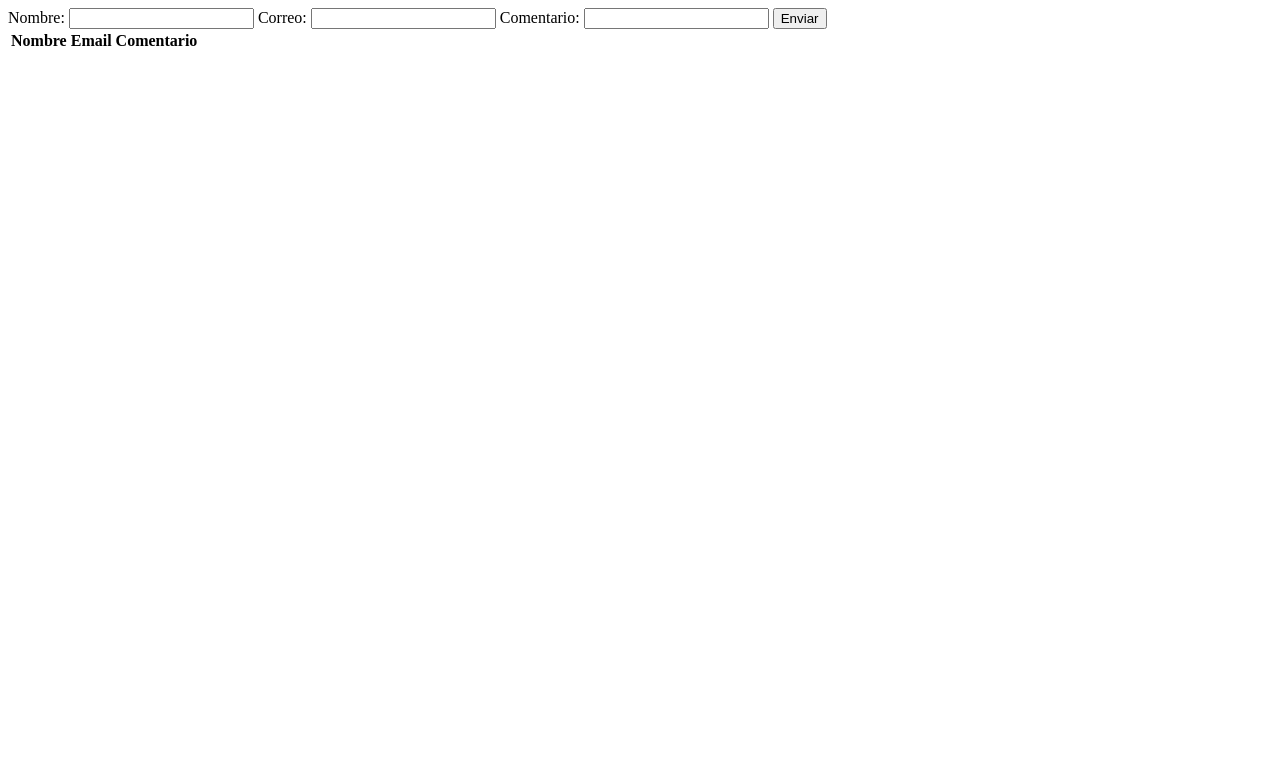
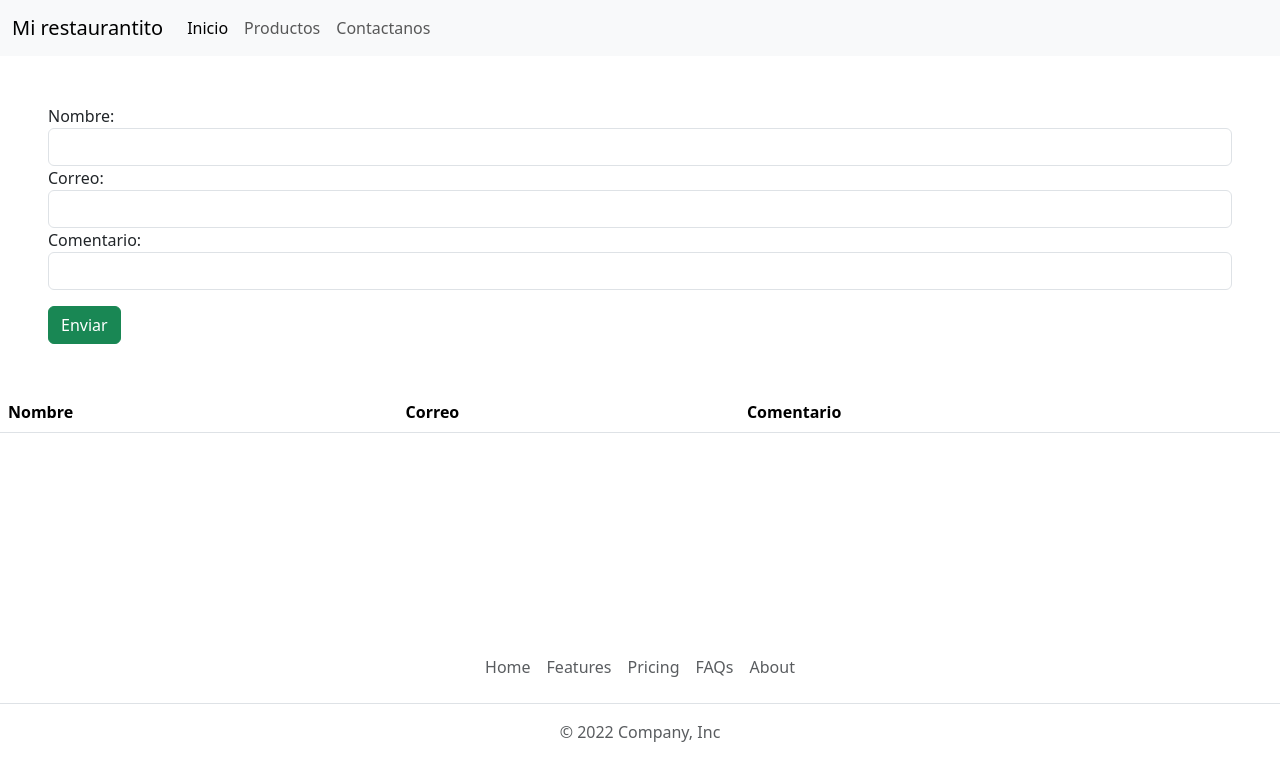
Before and after one commit to DanPM26/javascript-dom, a plain HTML site: page proyecto2/index.html in a window 1280 px wide. Drawn offline with nearby package versions, Linux system fonts and the light colour scheme.

Commit message:
se terminó el ejercicio

```diff
--- a/proyecto2/index.html
+++ b/proyecto2/index.html
@@ -4,40 +4,67 @@
     <meta charset="UTF-8">
     <meta http-equiv="X-UA-Compatible" content="IE=edge">
     <meta name="viewport" content="width=device-width, initial-scale=1.0">
-    <title>Document</title>
+    <title>Mi restaurant</title>
+    <link href="https://cdn.jsdelivr.net/npm/bootstrap@5.3.0-alpha1/dist/css/bootstrap.min.css" rel="stylesheet" integrity="sha384-GLhlTQ8iRABdZLl6O3oVMWSktQOp6b7In1Zl3/Jr59b6EGGoI1aFkw7cmDA6j6gD" crossorigin="anonymous">
 </head>
 <body>
+<!-- header y navbar -->
     <header>
+        <nav class="navbar navbar-expand-lg bg-body-tertiary">
+            <div class="container-fluid">
+              <a class="navbar-brand" href="#">Mi restaurantito</a>
+              <button class="navbar-toggler" type="button" data-bs-toggle="collapse" data-bs-target="#navbarNav" aria-controls="navbarNav" aria-expanded="false" aria-label="Toggle navigation">
+                <span class="navbar-toggler-icon"></span>
+              </button>
+              <div class="collapse navbar-collapse" id="navbarNav">
+                <ul class="navbar-nav">
+                  <li class="nav-item">
+                    <a class="nav-link active" aria-current="page" href="#">Inicio</a>
+                  </li>
+                  <li class="nav-item">
+                    <a class="nav-link" href="#">Productos</a>
+                  </li>
+                  <li class="nav-item">
+                    <a class="nav-link" href="#">Contactanos</a>
+                  </li>
+                </ul>
+              </div>
+            </div>
+          </nav>
+    </header>
+<!-- formulario -->
+     <form>
+       <div class="p-5">
+        <label for="nombretxt">Nombre: </label>
+        <input class="form-control" type="text" id="nombretxt">
+        <label for="correotxt">Correo:</label>
+        <input class="form-control" type="text" id="correotxt">
+        <label for="comentariotxt"> Comentario:</label>
+        <input class="form-control" type="text" id="comentariotxt">
 
-    </header>
+        <button id="boton"  class="btn mt-3 btn-success" onclick="guardar()">Enviar</button>
+       </div>
 
-     <form>
-        <label for="nombretxt">Nombre: </label>
-        <input type="text" id="nombretxt">
-        <label for="correotxt">Correo:</label>
-        <input type="text" id="correotxt">
-        <label for="comentariotxt"> Comentario:</label>
-        <input type="text" id="comentariotxt">
 
-        <button id="boton" onclick="guardar()">Enviar</button>
     </form>
 
-  <table>
-    <tr>
-        <th id="nombreedit">Nombre</th>
-        <th id="emailedit">Email</th>
-        <th id="comentarioedit">Comentario</th>
-    </tr>
-    <tr id="lista"></tr>
-    <tr id="editar"></tr>
-    </table>
+   <table class="table" id="lista"></table>
 
+ <!-- footer -->
+   <footer class="fixed-bottom py-3 my-4">
 
+    <ul class="nav justify-content-center border-bottom pb-3 mb-3">
+        <li class="nav-item"><a href="#" class="nav-link px-2 text-muted">Home</a></li>
+        <li class="nav-item"><a href="#" class="nav-link px-2 text-muted">Features</a></li>
+        <li class="nav-item"><a href="#" class="nav-link px-2 text-muted">Pricing</a></li>
+        <li class="nav-item"><a href="#" class="nav-link px-2 text-muted">FAQs</a></li>
+        <li class="nav-item"><a href="#" class="nav-link px-2 text-muted">About</a></li>
+      </ul>
+      <p class="text-center text-muted">© 2022 Company, Inc</p>
 
-    <footer>
-
-    </footer>
+   </footer>
 
     <script src="./index.js"></script>
+    <script src="https://cdn.jsdelivr.net/npm/bootstrap@5.3.0-alpha1/dist/js/bootstrap.bundle.min.js" integrity="sha384-w76AqPfDkMBDXo30jS1Sgez6pr3x5MlQ1ZAGC+nuZB+EYdgRZgiwxhTBTkF7CXvN" crossorigin="anonymous"></script>
 </body>
 </html>
--- a/proyecto2/index.js
+++ b/proyecto2/index.js
@@ -18,7 +18,8 @@ function guardar(){
 
     document.getElementById('nombretxt').value = ''
     document.getElementById('correotxt').value = ''
-    document.getElementById('comentariostxt').value = ''
+    document.getElementById('comentariotxt').value = ''
+
  render()
 }
 
@@ -26,15 +27,22 @@ function render(){
     console.log(localStorage.getItem('comentarios'))
     let lista = document.getElementById('lista')
     let datos = JSON.parse(localStorage.getItem('comentarios')) ? JSON.parse(localStorage.getItem('comentarios')) : []
-    lista.innerHTML = ''
+    lista.innerHTML = `
+    <thead>
+    <th>Nombre</th>
+    <th>Correo</th>
+    <th>Comentario</th>
+    <thead>
+
+    `
     datos.forEach((element,index) => {
         console.log(index)
         lista.innerHTML += `
         <td> ${element.nombre}</td>
         <td> ${element.correo} </td>
         <td> ${element.comentario} </td>
-        <button onclick="edit(${index})">Editar </button>
-        <button onclick="borrar(${index})">Borrar</button>
+        <td><button onclick="edit(${index})" class="btn btn-warning">Editar </button></td>
+        <td><button onclick="borrar(${index})" class="btn btn-danger">Borrar</button></td>
         `
     });
 
@@ -52,14 +60,23 @@ function render(){
  //Boton editar
 
   function edit(){
-     let editar = document.getElementById("editar")
-     editar.innerHTML = `
-     <td><input placeholder="Nombre" id="nombredit"></input> </td>
+     let lista = document.getElementById('lista')
+
+      lista.innerHTML = `
+      <thead>
+      <th>Nombre</th>
+      <th>Correo</th>
+      <th>Comentario</th>
+      <thead>
+      <tbody class="table-warning">
+     <td><input placeholder="Nombre" id="nombredit"></input></td>
      <td><input placeholder="Correo" id="correoedit" ></input> </td>
      <td><input placeholder="Comentario" id="comentedit"></input> </td>
-     <td><button onclick="reguardar()">Guardar</button> </td>
-     <td><button onclick="cerrar(this)">Cerrar</button> </td>
-     `
+     <td><button onclick="reguardar()"  class="btn btn-primary" >Guardar</button> </td>
+      <td><button onclick="cerrar(this)" class="btn btn-danger" >Cerrar</button> </td>
+      <tbody>
+      `
+
  }
 
   function reguardar(element){
```
